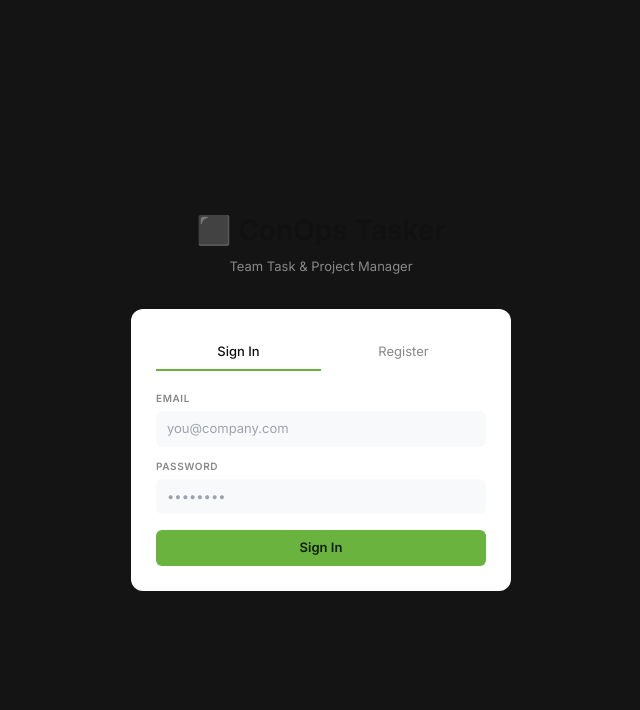
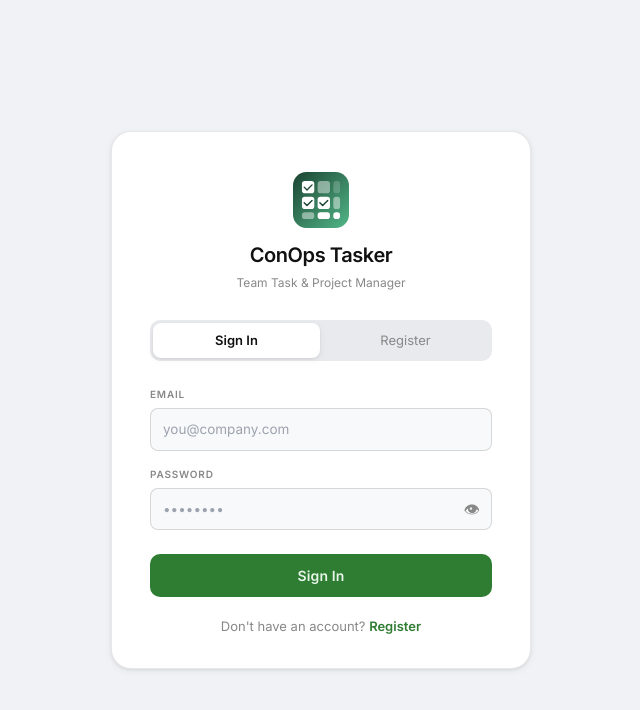
Before and after one commit to rashadatjuned-alt/ConOpsTaskManager, a Next.js app: page /auth in a window 1280 px wide. Shown: the top 710 px of the page, without its empty margins (319-959 px from the left). Built offline with nearby package versions, Linux system fonts and the light colour scheme; no server answers.

Commit message:
Update page.tsx

```diff
--- a/app/auth/page.tsx
+++ b/app/auth/page.tsx
@@ -4,14 +4,41 @@ import { useState } from 'react'
 import { useRouter } from 'next/navigation'
 import { supabase } from '@/lib/supabase'
 
+function TacticalGridIcon({ size = 40 }: { size?: number }) {
+  return (
+    <svg width={size} height={size} viewBox="0 0 100 100" xmlns="http://www.w3.org/2000/svg">
+      <defs>
+        <linearGradient id="tg1" x1="0%" y1="0%" x2="100%" y2="100%">
+          <stop offset="0%" stopColor="#1b4332"/>
+          <stop offset="100%" stopColor="#52b788"/>
+        </linearGradient>
+      </defs>
+      <rect width="100" height="100" rx="24" fill="url(#tg1)"/>
+      <rect x="16" y="16" width="22" height="22" rx="5" fill="white"/>
+      <rect x="44" y="16" width="22" height="22" rx="5" fill="rgba(255,255,255,0.45)"/>
+      <rect x="72" y="16" width="12" height="22" rx="5" fill="rgba(255,255,255,0.2)"/>
+      <rect x="16" y="44" width="22" height="22" rx="5" fill="white"/>
+      <rect x="44" y="44" width="22" height="22" rx="5" fill="white"/>
+      <rect x="72" y="44" width="12" height="22" rx="5" fill="rgba(255,255,255,0.45)"/>
+      <rect x="16" y="72" width="22" height="12" rx="5" fill="rgba(255,255,255,0.45)"/>
+      <rect x="44" y="72" width="22" height="12" rx="5" fill="white"/>
+      <rect x="72" y="72" width="12" height="12" rx="5" fill="white"/>
+      <path d="M20 27l5 5 9-9" stroke="#1b4332" strokeWidth="2.5" strokeLinecap="round" strokeLinejoin="round" fill="none"/>
+      <path d="M20 55l5 5 9-9" stroke="#1b4332" strokeWidth="2.5" strokeLinecap="round" strokeLinejoin="round" fill="none"/>
+      <path d="M48 55l5 5 9-9" stroke="#1b4332" strokeWidth="2.5" strokeLinecap="round" strokeLinejoin="round" fill="none"/>
+    </svg>
+  )
+}
+
 export default function AuthPage() {
   const router = useRouter()
-  const [tab, setTab] = useState<'login'|'register'>('login')
-  const [email, setEmail] = useState('')
-  const [password, setPass] = useState('')
-  const [fullName, setName] = useState('')
-  const [error, setError] = useState('')
-  const [loading, setLoading] = useState(false)
+  const [tab,      setTab]     = useState<'login' | 'register'>('login')
+  const [email,    setEmail]   = useState('')
+  const [password, setPass]    = useState('')
+  const [fullName, setName]    = useState('')
+  const [error,    setError]   = useState('')
+  const [loading,  setLoading] = useState(false)
+  const [showPass, setShowPass]= useState(false)
 
   const handleLogin = async () => {
     setLoading(true); setError('')
@@ -23,54 +50,216 @@ export default function AuthPage() {
 
   const handleRegister = async () => {
     setLoading(true); setError('')
-    const { data, error } = await supabase.auth.signUp({ email, password })
+    if (!fullName.trim()) { setError('Full name is required.'); setLoading(false); return }
+    if (password.length < 6) { setError('Password must be at least 6 characters.'); setLoading(false); return }
+    const { data, error } = await supabase.auth.signUp({
+      email, password,
+      options: { emailRedirectTo: window.location.origin + '/auth' }
+    })
     if (error) { setError(error.message); setLoading(false); return }
     if (data.user) {
-      await supabase.from('Users').insert({ id: data.user.id, email, full_name: fullName, role: 'Team Member' })
+      await supabase.from('Users').insert({
+        id: data.user.id, email,
+        full_name: fullName.trim(),
+        role: 'Team Member'
+      })
     }
     alert('Account created! Please sign in.')
     setTab('login')
     setLoading(false)
   }
 
+  const switchTab = (t: 'login' | 'register') => {
+    setTab(t); setError('')
+  }
+
   return (
-    <div style={{ minHeight:'100vh', display:'flex', alignItems:'center', justifyContent:'center', background:'#141414' }}>
-      <div style={{ width: 380 }}>
-        <div style={{ textAlign:'center', marginBottom:32 }}>
-          <div style={{ fontSize:28, fontWeight:700, color:'var(--txt)' }}>⬛ ConOps Tasker</div>
-          <div style={{ fontSize:13, color:'var(--txt3)', marginTop:6 }}>Team Task & Project Manager</div>
+    <div style={{
+      minHeight: '100vh',
+      display: 'flex',
+      alignItems: 'center',
+      justifyContent: 'center',
+      padding: 20,
+      background: 'var(--bg)',
+      fontFamily: 'Inter, sans-serif',
+    }}>
+      <div style={{
+        width: '100%',
+        maxWidth: 420,
+        background: 'var(--card-bg)',
+        border: '1px solid var(--card-brd)',
+        borderRadius: 20,
+        padding: '40px 38px 32px',
+        boxShadow: 'var(--shd)',
+      }}>
+
+        {/* Brand */}
+        <div style={{ display: 'flex', flexDirection: 'column', alignItems: 'center', marginBottom: 28 }}>
+          <TacticalGridIcon size={56} />
+          <div style={{ fontSize: 20, fontWeight: 700, color: 'var(--txt)', letterSpacing: '-0.02em', marginTop: 12 }}>
+            ConOps Tasker
+          </div>
+          <div style={{ fontSize: 12, color: 'var(--txt3)', marginTop: 4 }}>
+            Team Task & Project Manager
+          </div>
         </div>
-        <div style={{ background:'var(--card-bg)', border:'1px solid rgba(255,255,255,0.07)', borderRadius:12, padding:24 }}>
-          <div style={{ display:'flex', borderBottom:'1px solid rgba(255,255,255,0.07)', marginBottom:20 }}>
-            {(['login','register'] as const).map(t => (
-              <button key={t} onClick={() => setTab(t)} style={{
-                flex:1, padding:'8px 0', background:'none', border:'none', fontSize:13, cursor:'pointer',
-                color: tab===t ? 'var(--txt)' : 'var(--txt3)', fontWeight: tab===t ? 500 : 400,
-                borderBottom: tab===t ? '2px solid #6ab33e' : '2px solid transparent', marginBottom:-1
-              }}>{t==='login' ? 'Sign In' : 'Register'}</button>
-            ))}
+
+        {/* Tabs */}
+        <div style={{
+          display: 'flex',
+          background: 'var(--bg3)',
+          borderRadius: 10,
+          padding: 3,
+          gap: 2,
+          marginBottom: 26,
+        }}>
+          {(['login', 'register'] as const).map(t => (
+            <button key={t} onClick={() => switchTab(t)} style={{
+              flex: 1, padding: '8px 0',
+              background: tab === t ? 'var(--card-bg)' : 'transparent',
+              border: 'none',
+              borderRadius: 8,
+              fontSize: 13,
+              fontWeight: tab === t ? 600 : 400,
+              color: tab === t ? 'var(--txt)' : 'var(--txt3)',
+              cursor: 'pointer',
+              fontFamily: 'inherit',
+              boxShadow: tab === t ? 'var(--shd)' : 'none',
+              transition: 'all 0.15s',
+            }}>
+              {t === 'login' ? 'Sign In' : 'Register'}
+            </button>
+          ))}
+        </div>
+
+        {/* Error */}
+        {error && (
+          <div style={{
+            background: 'var(--red2)',
+            color: 'var(--red)',
+            border: '1px solid rgba(197,34,31,0.2)',
+            borderRadius: 8,
+            padding: '9px 13px',
+            fontSize: 13,
+            marginBottom: 18,
+            lineHeight: 1.5,
+          }}>
+            {error}
           </div>
-          {error && <div style={{ background:'#2a0f0f', color:'#e05555', padding:'9px 12px', borderRadius:6, fontSize:12, marginBottom:12 }}>{error}</div>}
-          {tab==='register' && (
-            <div style={{ marginBottom:12 }}>
-              <label style={{ fontSize:10, fontWeight:600, color:'var(--txt3)', textTransform:'uppercase', letterSpacing:'0.06em', display:'block', marginBottom:5 }}>Full Name</label>
-              <input style={{ width:'100%', padding:'7px 10px', background:'var(--input-bg)', border:'1px solid rgba(255,255,255,0.1)', borderRadius:6, color:'var(--txt)', fontSize:13, fontFamily:'Inter,sans-serif', outline:'none' }} placeholder="Jane Smith" value={fullName} onChange={e => setName(e.target.value)} />
-            </div>
-          )}
-          <div style={{ marginBottom:12 }}>
-            <label style={{ fontSize:10, fontWeight:600, color:'var(--txt3)', textTransform:'uppercase', letterSpacing:'0.06em', display:'block', marginBottom:5 }}>Email</label>
-            <input type="email" style={{ width:'100%', padding:'7px 10px', background:'var(--input-bg)', border:'1px solid rgba(255,255,255,0.1)', borderRadius:6, color:'var(--txt)', fontSize:13, fontFamily:'Inter,sans-serif', outline:'none' }} placeholder="you@company.com" value={email} onChange={e => setEmail(e.target.value)} />
+        )}
+
+        {/* Full name */}
+        {tab === 'register' && (
+          <div style={{ marginBottom: 16 }}>
+            <label style={labelStyle}>Full Name</label>
+            <input
+              style={inputStyle}
+              placeholder="Jane Smith"
+              value={fullName}
+              onChange={e => setName(e.target.value)}
+            />
           </div>
-          <div style={{ marginBottom:16 }}>
-            <label style={{ fontSize:10, fontWeight:600, color:'var(--txt3)', textTransform:'uppercase', letterSpacing:'0.06em', display:'block', marginBottom:5 }}>Password</label>
-            <input type="password" style={{ width:'100%', padding:'7px 10px', background:'var(--input-bg)', border:'1px solid rgba(255,255,255,0.1)', borderRadius:6, color:'var(--txt)', fontSize:13, fontFamily:'Inter,sans-serif', outline:'none' }} placeholder="••••••••" value={password} onChange={e => setPass(e.target.value)} onKeyDown={e => e.key==='Enter' && (tab==='login' ? handleLogin() : handleRegister())} />
+        )}
+
+        {/* Email */}
+        <div style={{ marginBottom: 16 }}>
+          <label style={labelStyle}>Email</label>
+          <input
+            type="email"
+            style={inputStyle}
+            placeholder="you@company.com"
+            value={email}
+            onChange={e => setEmail(e.target.value)}
+          />
+        </div>
+
+        {/* Password */}
+        <div style={{ marginBottom: 24 }}>
+          <label style={labelStyle}>Password</label>
+          <div style={{ position: 'relative' }}>
+            <input
+              type={showPass ? 'text' : 'password'}
+              style={{ ...inputStyle, paddingRight: 42 }}
+              placeholder="••••••••"
+              value={password}
+              onChange={e => setPass(e.target.value)}
+              onKeyDown={e => e.key === 'Enter' && (tab === 'login' ? handleLogin() : handleRegister())}
+            />
+            <button
+              onClick={() => setShowPass(!showPass)}
+              style={{
+                position: 'absolute', right: 12, top: '50%',
+                transform: 'translateY(-50%)',
+                background: 'none', border: 'none',
+                cursor: 'pointer', color: 'var(--txt3)',
+                fontSize: 16, padding: 0, lineHeight: 1,
+              }}>
+              {showPass ? '🙈' : '👁'}
+            </button>
           </div>
-          <button onClick={tab==='login' ? handleLogin : handleRegister} disabled={loading}
-            style={{ width:'100%', padding:'8px', background:'#6ab33e', color:'#0f1f08', border:'none', borderRadius:6, fontSize:13, fontWeight:600, cursor:'pointer', fontFamily:'Inter,sans-serif' }}>
-            {loading ? 'Please wait...' : tab==='login' ? 'Sign In' : 'Create Account'}
+        </div>
+
+        {/* Submit */}
+        <button
+          onClick={tab === 'login' ? handleLogin : handleRegister}
+          disabled={loading}
+          style={{
+            width: '100%',
+            padding: '11px',
+            background: 'var(--accent)',
+            color: 'var(--accent2)',
+            border: 'none',
+            borderRadius: 10,
+            fontSize: 14,
+            fontWeight: 600,
+            cursor: loading ? 'not-allowed' : 'pointer',
+            fontFamily: 'inherit',
+            opacity: loading ? 0.75 : 1,
+            transition: 'all 0.15s',
+            letterSpacing: '0.01em',
+          }}>
+          {loading ? 'Please wait...' : tab === 'login' ? 'Sign In' : 'Create Account'}
+        </button>
+
+        {/* Switch tab */}
+        <div style={{ textAlign: 'center', marginTop: 20, fontSize: 13, color: 'var(--txt3)' }}>
+          {tab === 'login' ? "Don't have an account? " : 'Already have an account? '}
+          <button
+            onClick={() => switchTab(tab === 'login' ? 'register' : 'login')}
+            style={{
+              background: 'none', border: 'none',
+              color: 'var(--accent)', fontWeight: 600,
+              cursor: 'pointer', fontFamily: 'inherit',
+              fontSize: 13, padding: 0,
+            }}>
+            {tab === 'login' ? 'Register' : 'Sign In'}
           </button>
         </div>
+
       </div>
     </div>
   )
 }
+
+const labelStyle: React.CSSProperties = {
+  fontSize: 10,
+  fontWeight: 700,
+  textTransform: 'uppercase',
+  letterSpacing: '0.08em',
+  color: 'var(--txt3)',
+  display: 'block',
+  marginBottom: 6,
+}
+
+const inputStyle: React.CSSProperties = {
+  width: '100%',
+  padding: '10px 12px',
+  background: 'var(--input-bg)',
+  border: '1px solid var(--input-brd)',
+  borderRadius: 8,
+  color: 'var(--txt)',
+  fontSize: 13.5,
+  fontFamily: 'inherit',
+  outline: 'none',
+  transition: 'all 0.15s',
+}
```
